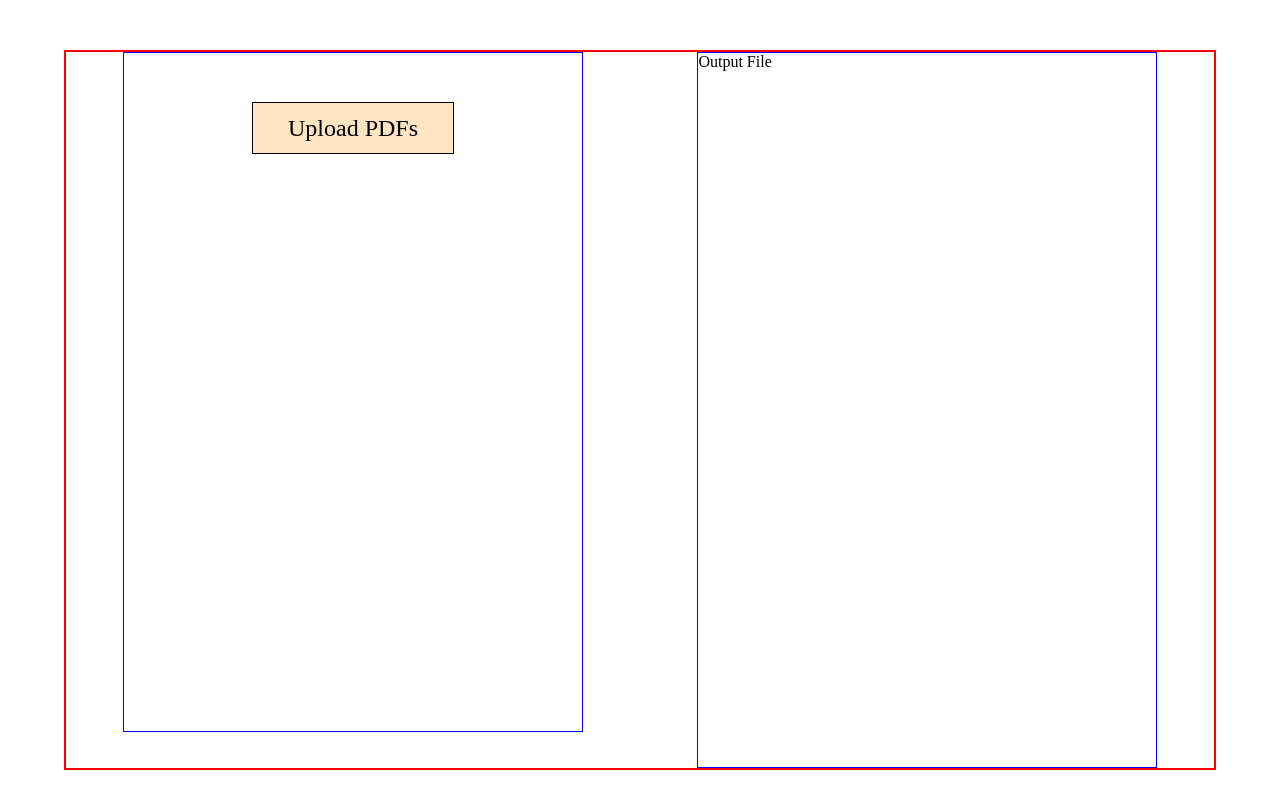
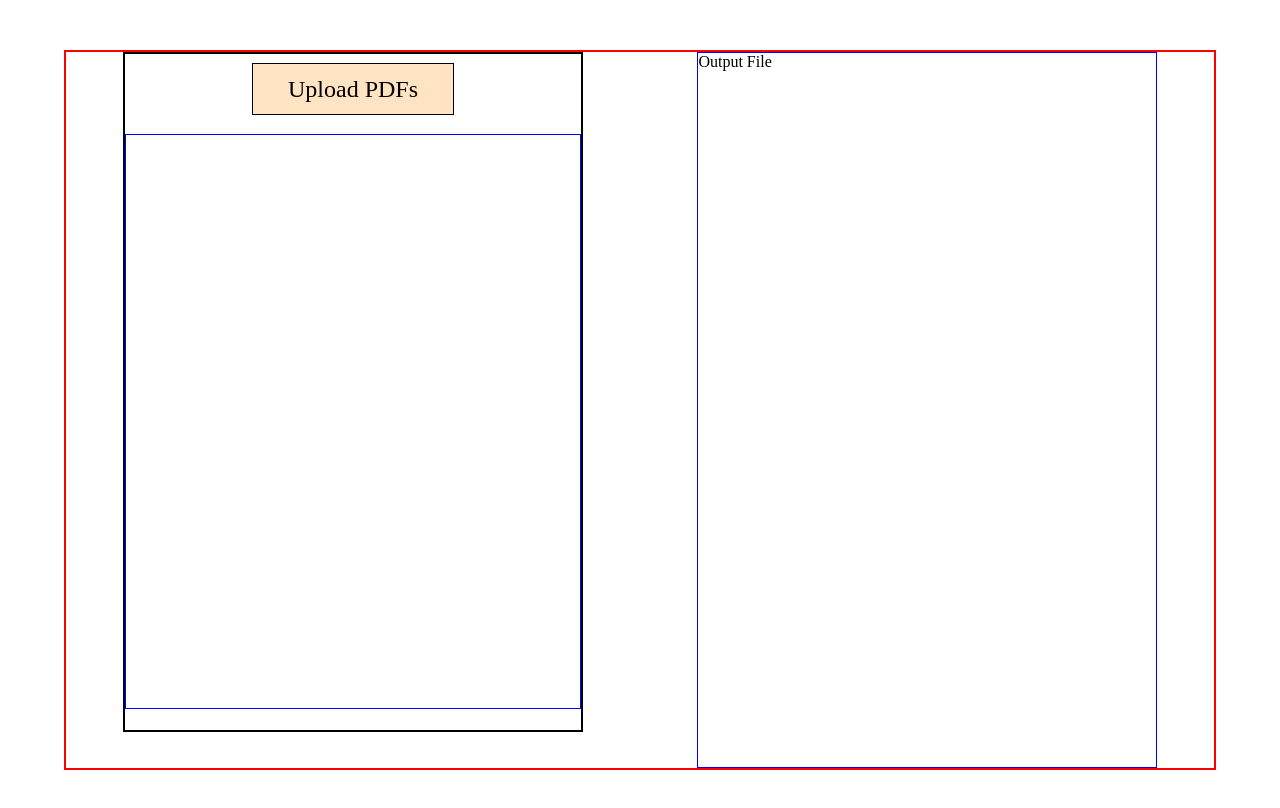
Before and after one commit to Shahid-khanss/pdf-frontend, a React (Vite) app: page / in a window 1280 px wide. Shown: the top 808 px of the page. Built offline with nearby package versions, Linux system fonts and the light colour scheme.

Commit message:
design improve

```diff
--- a/src/PdfCreate.jsx
+++ b/src/PdfCreate.jsx
@@ -46,7 +46,7 @@ async function createPdf() {
             return result;
         }
 
-            const result = await readFile(fileList[i])
+            const result = await readFile(fileList[i]) // calling readFile (to work as syncronous)
             const srcDoc = await PDFDocument.load(result) // load pdf document in pdf-lib object as srcDoc
             const copyDoc = await mergedDoc.copyPages(srcDoc, srcDoc.getPageIndices()) // copyDoc will have pages from srcDoc
 
@@ -67,13 +67,15 @@ async function createPdf() {
                 // console.log(pdfDataUri)
                 setPdfDocState(blobUrl)
             }
-        // }
+
     }
 
 }
 
     return (
         <div className="app-container">
+                <div className="input-container">
+                <label className='input-label' htmlFor="input">Upload PDFs</label>
                 <div className="input">
                         <input
                         id='input'
@@ -81,7 +83,7 @@ async function createPdf() {
                         multiple style={{"display" : "none"}}
                         onChange={handleChange}
                         />
-                        <label className='input-label' htmlFor="input">Upload PDFs</label>
+
 
                         {/* iterating array of files */}
                         <div className="file-list">
@@ -90,7 +92,7 @@ async function createPdf() {
                         ))}
                 </div>
 
-
+                </div>
                 </div>
 
                 <div onClick={createPdf} className="output">{pdfDocState ? <iframe className='pdf-doc' src={pdfDocState} ></iframe> : "Output File"}</div>
--- a/src/index.css
+++ b/src/index.css
@@ -15,19 +15,29 @@
 }
 
 .input{
-  width: 40%;
-  height: 95%;
+  width: 100%;
+  height: 85%;
   /* margin-right: auto; */
   border: 1px solid blue;
   /* display: flex; */
   /* align-items: center; */
   justify-content: center;
   /* flex-direction: column; */
+  overflow-y: scroll;
+
+  padding: 10px;
   }
+
 .output{
   width: 40%;
   /* margin-right: auto; */
   border: 1px solid blue;
+ }
+
+ .input-container{
+  border: 2px solid black;
+  width: 40%;
+  height: 95%;
  }
 
  .input-label{
@@ -42,15 +52,15 @@
   display: flex;
   align-items: center;
   justify-content: center;
-  margin: 50px auto 50px auto;
+  margin: 10px auto 20px auto;
  }
 
  .file-item{
   background-color: aquamarine;
   height: 50px;
-  width: 500px;
+  /* width: 500px; */
   padding: 5px;
-  font-size: 1.5rem;
+  font-size: 1.1rem;
   margin: 10px;
   outline: 1px solid black;
   display: flex;
```
